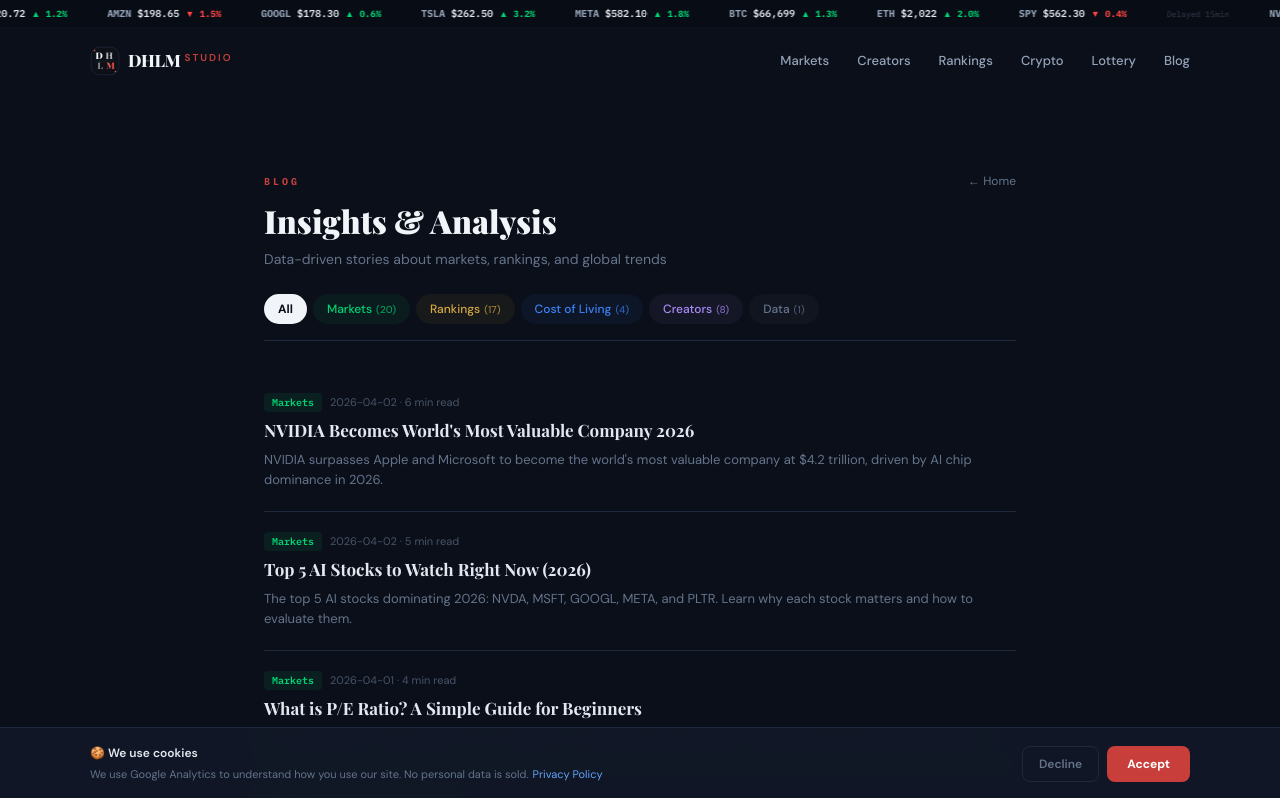
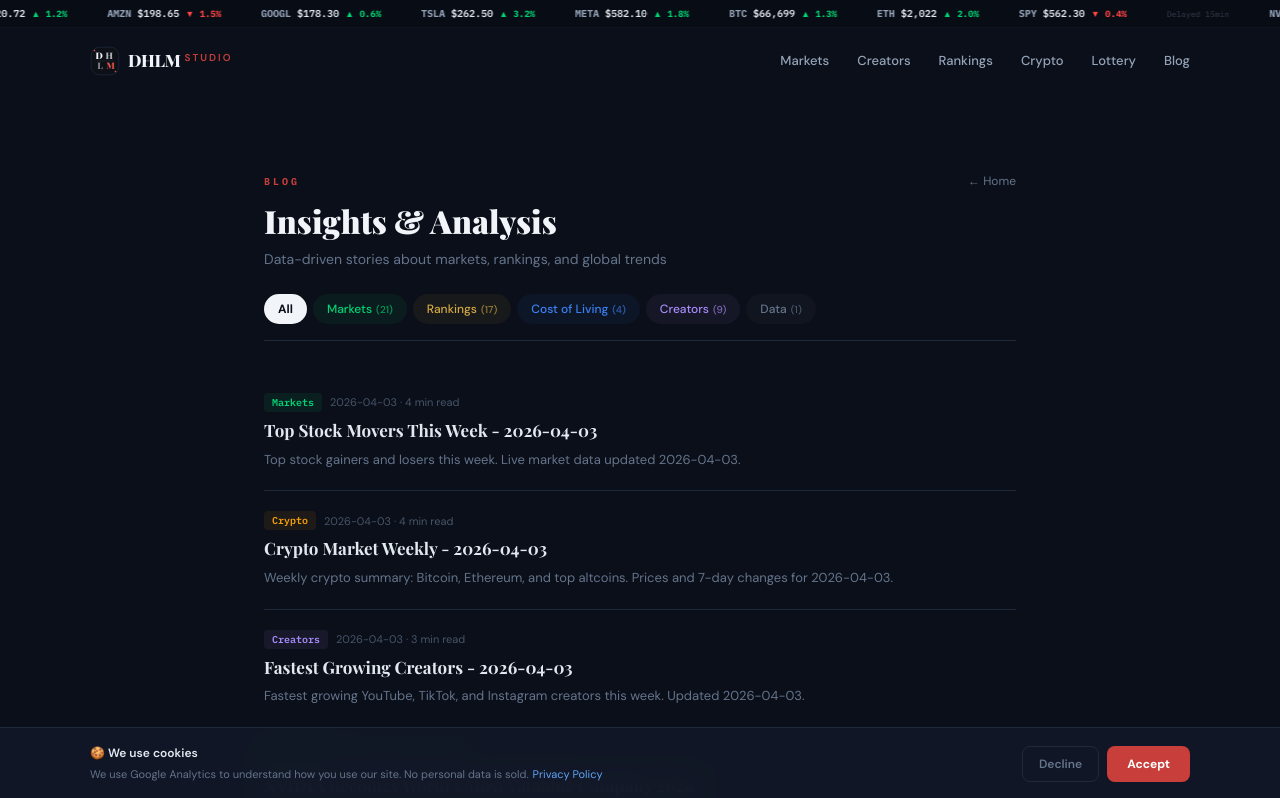
Before and after one commit to twkim-dh/dhlm-studio-web, a Next.js app: page /blog in a window 1280 px wide. Shown: the top 798 px of the page. Built offline with nearby package versions, Linux system fonts and the light colour scheme; no server answers.

Commit message:
blog: auto-generate weekly posts 2026-04-03

```diff
--- a/src/data/blog-posts.ts
+++ b/src/data/blog-posts.ts
@@ -10,6 +10,34 @@ export interface BlogPost {
 }
 
 export const blogPosts: BlogPost[] = [
+  {
+    slug: 'weekly-stock-movers-2026-04-03', title: 'Top Stock Movers This Week - 2026-04-03',
+    category: 'Markets', catColor: '#00D474', date: '2026-04-03', readTime: '4 min',
+    description: 'Top stock gainers and losers this week. Live market data updated 2026-04-03.',
+    sections: [
+      { heading: 'Top Gainers', body: 'The biggest gainers this week: 1. GV at $0.4444 (116.7805%), 2. SKYQ at $5.1 (101.581%), 3. KTTAW at $0.0175 (92.3077%), 4. TMDE at $1.88 (77.3585%), 5. NRXPW at $0.0244 (74.2857%). Check our Markets page for live updates.' },
+      { heading: 'Top Losers', body: 'The biggest losers this week: 1. INVZW at $0.0001 (-95.0%), 2. LPCN at $2.05 (-77.8378%), 3. ELAB at $5.72 (-59.1429%), 4. RNWWW at $0.0034 (-54.6667%), 5. NXPLW at $0.0106 (-47.5248%). Visit individual stock pages for details.' },
+      { heading: 'FAQ', body: 'Q: How often is data updated?\\nA: Market data updates in real-time during US market hours via Alpha Vantage API.\\n\\nQ: Is this financial advice?\\nA: No. This is informational content only. Always do your own research.' }
+    ],
+  },
+  {
+    slug: 'crypto-weekly-2026-04-03', title: 'Crypto Market Weekly - 2026-04-03',
+    category: 'Crypto', catColor: '#F59E0B', date: '2026-04-03', readTime: '4 min',
+    description: 'Weekly crypto summary: Bitcoin, Ethereum, and top altcoins. Prices and 7-day changes for 2026-04-03.',
+    sections: [
+      { heading: 'Top 10 Cryptocurrencies', body: 'This week in crypto: 1. Bitcoin (BTC) at $66933.00, 7d: +0.0%, 2. Ethereum (ETH) at $2053.19, 7d: +0.0%, 3. Tether (USDT) at $0.9999, 7d: +0.0%, 4. XRP (XRP) at $1.32, 7d: +0.0%, 5. BNB (BNB) at $588.16, 7d: +0.0%, 6. USDC (USDC) at $1.00, 7d: +0.0%, 7. Solana (SOL) at $80.36, 7d: +0.0%, 8. TRON (TRX) at $0.3152, 7d: +0.0%, 9. Figure Heloc (FIGR_HELOC) at $1.03, 7d: +0.0%, 10. Dogecoin (DOGE) at $0.0915, 7d: +0.0%. View live prices on our Crypto Rankings page.' },
+      { heading: 'FAQ', body: 'Q: Where does crypto data come from?\\nA: All data is from CoinGecko API.\\n\\nQ: Is this financial advice?\\nA: No. Crypto is highly volatile. Always DYOR.' }
+    ],
+  },
+  {
+    slug: 'weekly-creators-2026-04-03', title: 'Fastest Growing Creators - 2026-04-03',
+    category: 'Creators', catColor: '#A78BFA', date: '2026-04-03', readTime: '3 min',
+    description: 'Fastest growing YouTube, TikTok, and Instagram creators this week. Updated 2026-04-03.',
+    sections: [
+      { heading: 'YouTube Growth', body: 'MrBeast continues to lead YouTube with 382M+ subscribers. IShowSpeed and Kai Cenat are the fastest growing gaming creators. Check our Creators page for full rankings.' },
+      { heading: 'FAQ', body: 'Q: How is creator growth measured?\\nA: We track subscriber and follower changes weekly across YouTube, TikTok, Instagram, and X.' }
+    ],
+  },
   // ═══ April 2026 — New Posts ═══
   {
     slug: 'nvidia-worlds-most-valuable-company-2026',
```
